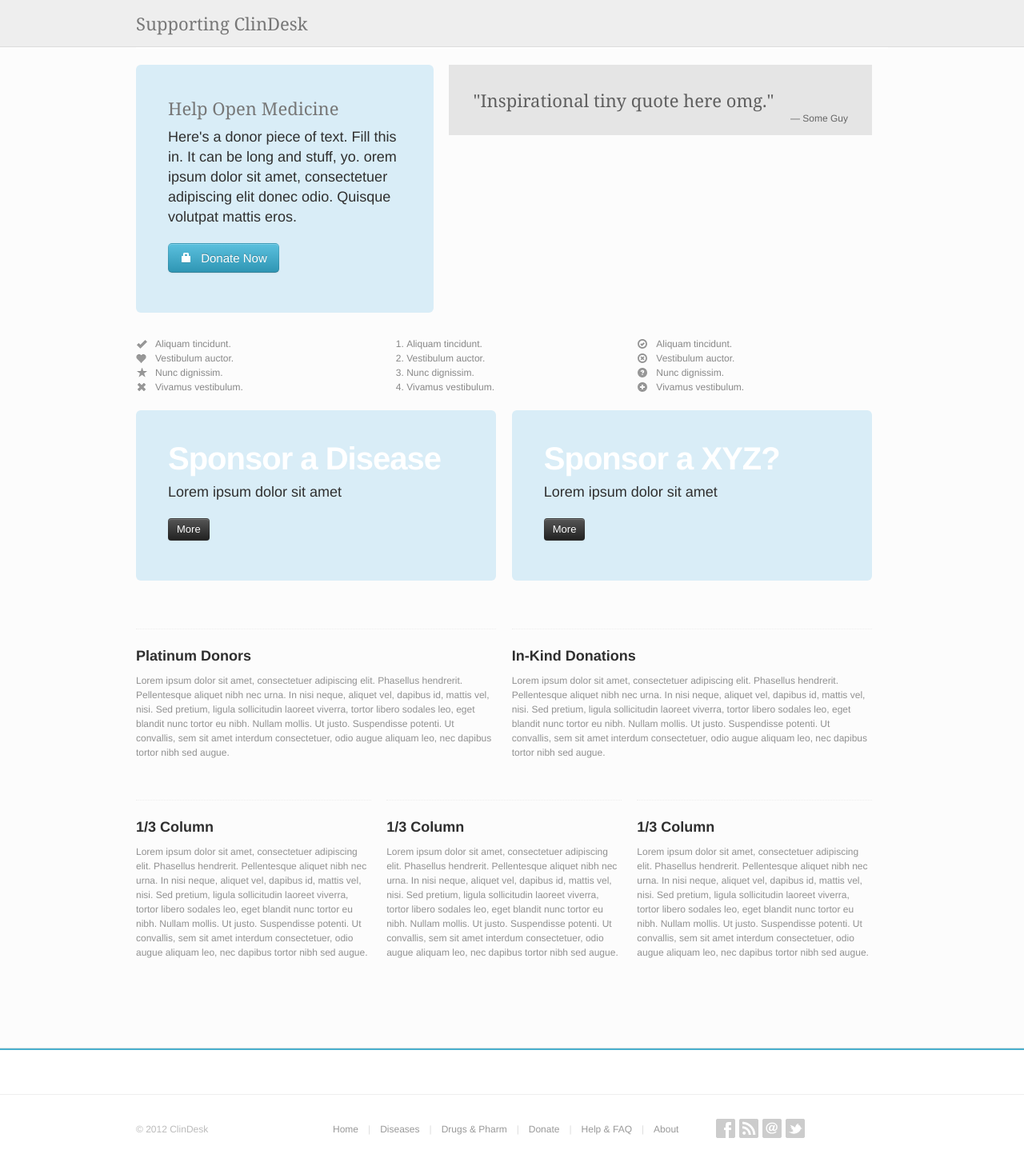
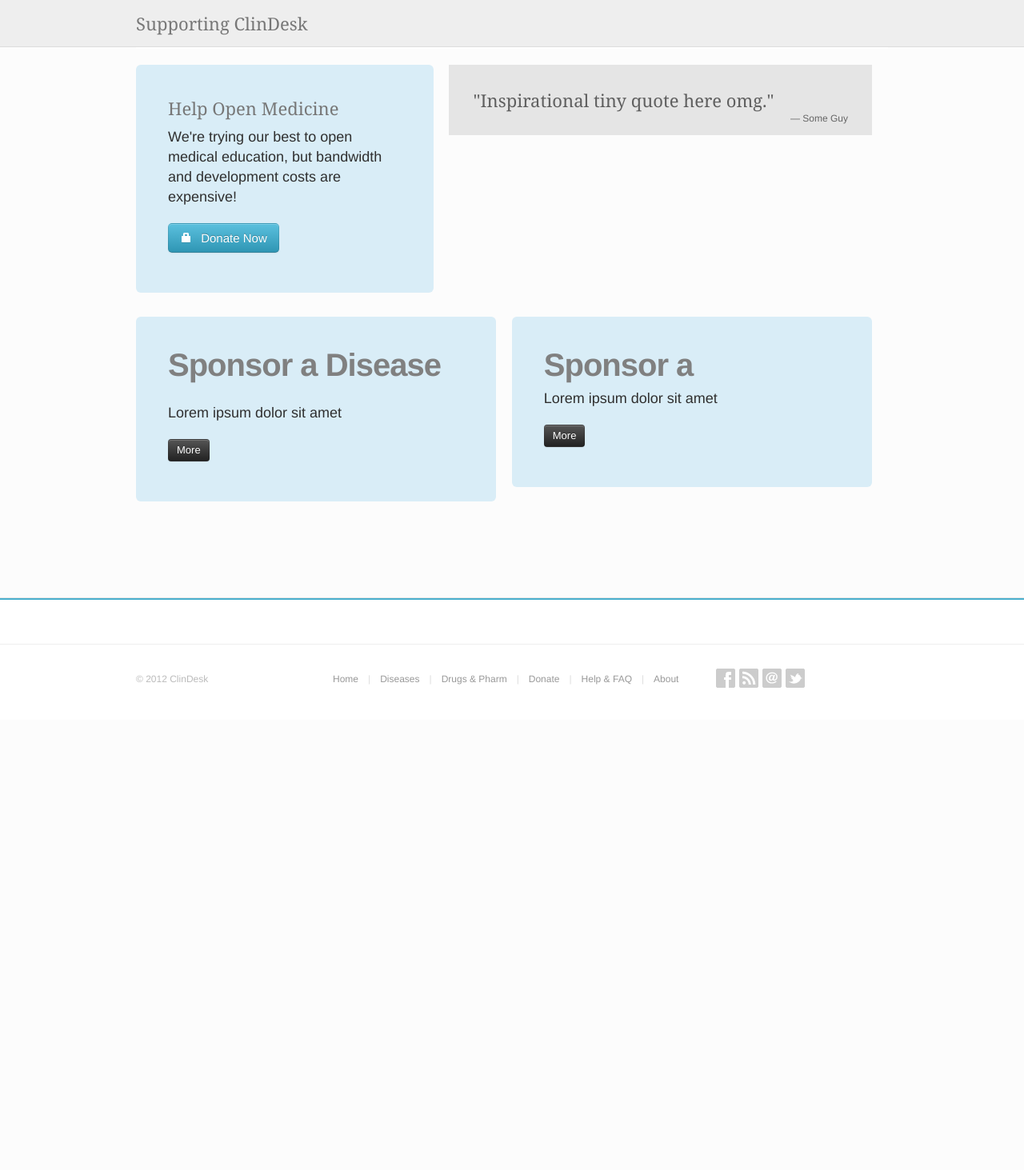
Before and after one commit to WhiteCoatAcademy/clindesk.org, a Flask app: page /support.html in a window 1280 px wide. Shown: the part 120-1583 px from the top of the page at 80% size. After the commit the page ends 980 px from the top, so only its background shows below. Run offline with Flask 2, Linux system fonts and the light colour scheme.

Commit message:
Clean up the support page a bit.

```diff
--- a/templates/support.html
+++ b/templates/support.html
@@ -19,7 +19,7 @@
                               <div class="span5">
                               <div class="hero-unit">
                                  <h2>Help Open Medicine</h2>
-                                 <p>Here's a donor piece of text. Fill this in. It can be long and stuff, yo. orem ipsum dolor sit amet, consectetuer adipiscing elit donec odio. Quisque volutpat mattis eros.</p>
+                                 <p>We're trying our best to open medical education, but bandwidth and development costs are expensive! </p>
                                  <p>
                                    <a class="btn btn-info btn-large"><i class="icon-lock icon-white"></i>
                                     Donate Now
@@ -32,42 +32,13 @@
                           </div>
 
 
-                          <div class="row-fluid">
-                            <div class="span4">
-                              <ul>
-                                <li><span class="icon-ok"></span>Aliquam tincidunt.</li>
-                                <li><span class="icon-heart"></span>Vestibulum auctor.</li>
-                                <li><span class="icon-star"></span>Nunc dignissim.</li>
-                                <li><span class="icon-remove"></span>Vivamus vestibulum.</li>
-                              </ul>
-                            </div>
-
-                             <div class="span4">
-                              <ol>
-                                <li>Aliquam tincidunt.</li>
-                                <li>Vestibulum auctor.</li>
-                                <li>Nunc dignissim.</li>
-                                <li>Vivamus vestibulum.</li>
-                              </ol>
-                            </div>
-
-                              <div class="span4">
-                              <ul>
-                                <li><span class="icon-ok-circle"></span>Aliquam tincidunt.</li>
-                                <li><span class="icon-remove-circle"></span>Vestibulum auctor.</li>
-                                <li><span class="icon-question-sign"></span>Nunc dignissim.</li>
-                                <li><span class="icon-plus-sign"></span>Vivamus vestibulum.</li>
-                              </ul>
-                            </div>
-                          </div>
-
                           <!--hero units small & colored-->
 
                           <div class="row-fluid">
                             <div class="span6">
                               <div class="hero-unit">
-                                <h1>Sponsor a Disease</h1>
-                                <p>Lorem ipsum dolor sit amet</p>
+                                <h1 style="color:grey">Sponsor a Disease</h1>
+                                <br/><p>Lorem ipsum dolor sit amet</p>
                                 <p>
                                   <a class="btn btn-inverse">
                                    More
@@ -78,7 +49,7 @@
 
                             <div class="span6">
                               <div class="hero-unit">
-                                <h1>Sponsor a XYZ?</h1>
+                                <h1 style="color:grey">Sponsor a </h1>
                                 <p>Lorem ipsum dolor sit amet</p>
                                 <p>
                                   <a class="btn btn-inverse">
@@ -89,7 +60,8 @@
                             </div>
                           </div>
 
-                          <!--columns-->
+{# In the future, add this back. #}
+{#                          <!--columns-->
 
                           <div class="row-fluid">
                             <div class="span6">
@@ -129,10 +101,7 @@
                       </div>
                     </div>
                     <!--end post-->
-
-
-
-
+#}
 
                   </div>
                 </div>
```
